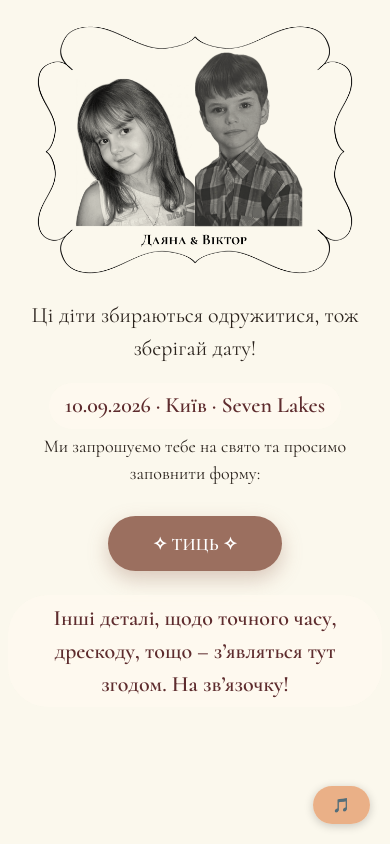
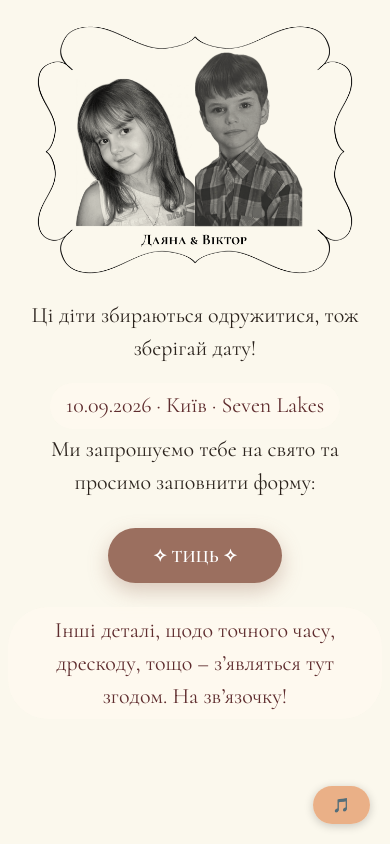
Before and after one commit to VictorYarosh/ai-silpo, a website: page index.html in a window 390 px wide. Drawn offline with Linux system fonts and the light colour scheme; a web font is replaced by a local one.

Commit message:
add fixed css

```diff
--- a/css/style.css
+++ b/css/style.css
@@ -183,7 +183,6 @@ section {
 }
 .btn-text-small {
   font-family: "Cormorant", serif;
-  font-weight: 600;
   font-size: 46px;
   padding: 0.3rem 0.8rem;
 }
@@ -210,11 +209,11 @@ section {
   }
 
   .btn-text-small {
-    font-size: 14px;
+    font-size: 16px;
   }
 
   .hero-invite-sec {
-   font-size: 18px;
+   font-size: 22px;
   }
 }
 
```
